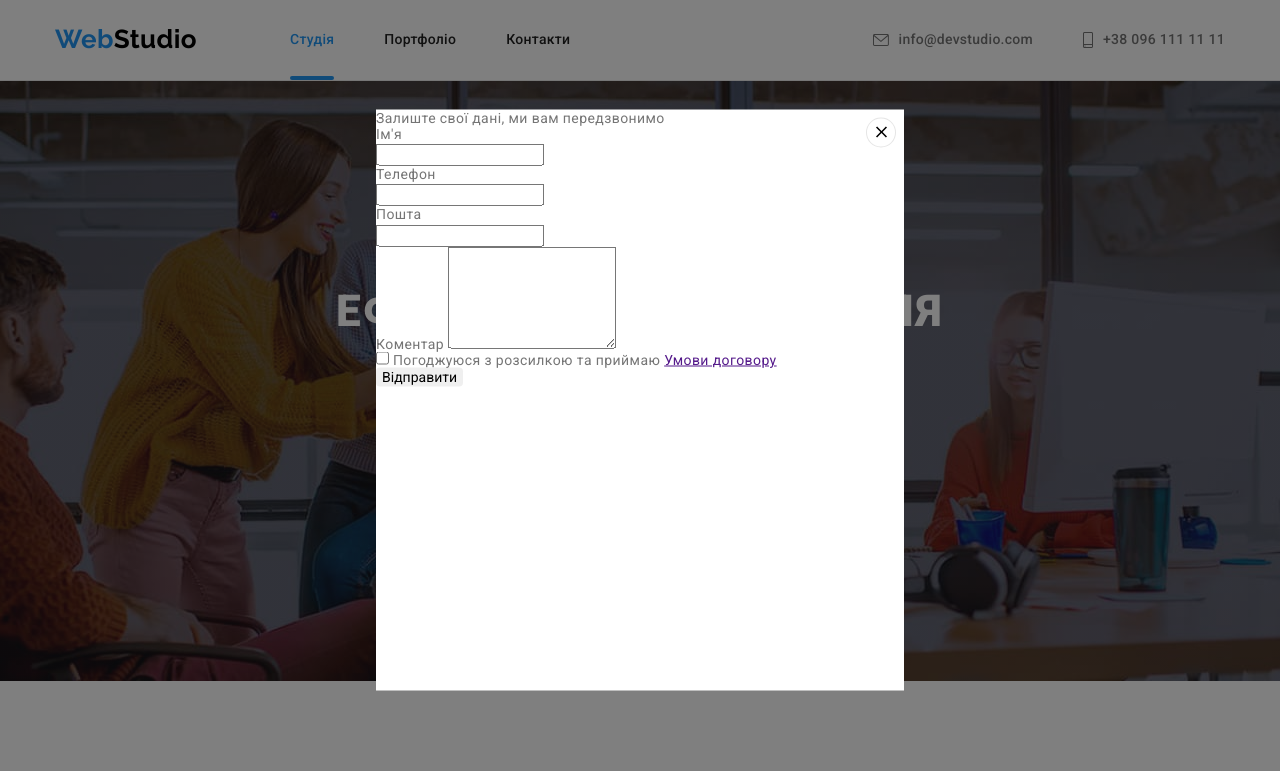
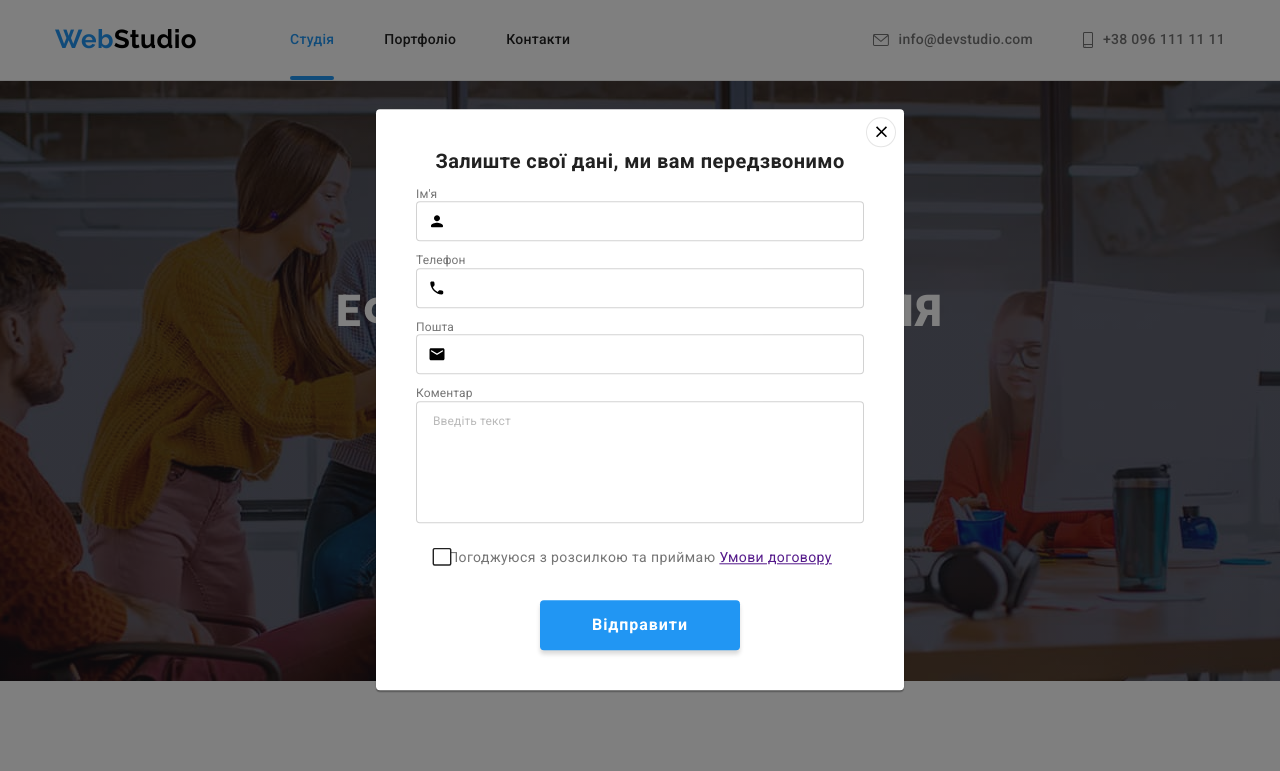
Before and after one commit to KseniiaBryzhko/goit-markup-hw-06, a plain HTML site: page index.html in a window 1280 px wide. Both pictures are taken after a click on the button "Замовити послугу". Shown: the top 771 px of the page. Drawn offline with nearby package versions, Linux system fonts and the light colour scheme.

Commit message:
pre-finish

```diff
--- a/css/styles.css
+++ b/css/styles.css
@@ -538,6 +538,12 @@ button {
   outline: none;
 }
 
+.footer-subscribe-input::placeholder {
+  font-size: 16px;
+  line-height: 1.3;
+  color: var(--footer-address-color);
+}
+
 .footer-subscribe-btn {
   display: flex;
   align-items: center;
@@ -553,7 +559,6 @@ button {
   border-width: 0;
   box-shadow: 0px 4px 4px rgba(0, 0, 0, 0.15);
   border-radius: 4px;
-  background-color: ;
 }
 
 /* backdrop */
@@ -587,7 +592,11 @@ button {
   left: 50%;
   min-width: 528px;
   min-height: 581px;
+  padding: 40px;
   background-color: var(--thirdy-color);
+  box-shadow: 0px 1px 3px rgba(0, 0, 0, 0.12), 0px 1px 1px rgba(0, 0, 0, 0.14),
+    0px 2px 1px rgba(0, 0, 0, 0.2);
+  border-radius: 4px;
   transform: translate(-50%, -50%) scale(1);
   transition: transform 250ms cubic-bezier(0.4, 0, 0.2, 1);
 }
@@ -606,6 +615,144 @@ button {
   border-radius: 50%;
   background-color: #fff;
   cursor: pointer;
+  transition: fill 250ms cubic-bezier(0.4, 0, 0.2, 1);
+}
+
+.close-modal:hover,
+.close-modal:focus {
+  fill: var(--accent-color);
+}
+
+.modal-text {
+  margin-bottom: 12px;
+  font-weight: 700;
+  font-size: 20px;
+  line-height: 1.2;
+  text-align: center;
+  color: var(--secondary-color);
+}
+
+.modal-label {
+  margin-bottom: 4px;
+  font-size: 12px;
+  line-height: 1.2;
+  letter-spacing: 0.01em;
+  color: var(--primary-color);
+}
+
+.modal-input-icon {
+  position: relative;
+  margin-bottom: 10px;
+  transition: fill 250ms cubic-bezier(0.4, 0, 0.2, 1),
+    border-color 250ms cubic-bezier(0.4, 0, 0.2, 1);
+}
+
+.modal-input-icon:hover,
+.modal-input-icon:focus-within {
+  fill: var(--accent-color);
+}
+
+.modal-input-icon:hover .modal-input,
+.modal-input-icon:focus-within .modal-input,
+.modal-comment:hover,
+.modal-comment:focus-within {
+  border: 1px solid var(--accent-color);
+}
+
+.modal-input {
+  width: 100%;
+  height: 40px;
+  padding: 12px 42px;
+  border: 1px solid rgba(33, 33, 33, 0.2);
+  border-radius: 4px;
+}
+
+.modal-icon {
+  position: absolute;
+  top: 50%;
+  left: 12px;
+  transform: translateY(-50%);
+}
+
+.modal-comment {
+  width: 100%;
+  padding: 12px 16px;
+  margin-bottom: 20px;
+  resize: none;
+  border: 1px solid rgba(33, 33, 33, 0.2);
+  border-radius: 4px;
+}
+
+.modal-comment::placeholder {
+  font-size: 12px;
+  line-height: 1.2;
+  letter-spacing: 0.01em;
+  color: rgba(117, 117, 117, 0.5);
+}
+
+.modal-agreement {
+  font-size: var(--primary-font-size);
+  line-height: 1.7;
+  color: var(--primary-color);
+}
+
+.modal-agreement-checkbox {
+  position: relative;
+  display: flex;
+  justify-content: center;
+  margin-bottom: 30px;
+}
+
+.modal-form-btn {
+  padding: 10px 52px;
+  text-align: center;
+  margin-left: auto;
+  margin-right: auto;
+  font-family: inherit;
+  color: var(--thirdy-color);
+  background-color: var(--accent-color);
+  font-weight: 700;
+  font-size: var(--secondary-font-size);
+  line-height: 1.9;
+  letter-spacing: 0.06em;
+  border-width: 0;
+  box-shadow: 0px 4px 4px rgba(0, 0, 0, 0.15);
+  border-radius: 4px;
+}
+
+.option {
+  display: block;
+}
+
+.check-input {
+  position: absolute;
+  clip: rect(0 0 0 0);
+  width: 1px;
+  height: 1px;
+  margin: -1px;
+}
+
+.custom-checkbox {
+  position: absolute;
+  margin-top: 0.2em;
+  margin-left: -1em;
+  width: 16px;
+  height: 15px;
+  overflow: hidden;
+  border-radius: 0.05em;
+  background-color: white;
+  background-repeat: no-repeat;
+  background-position: 50% 50%;
+  box-shadow: 0 0 0 0.1em var(--secondary-color);
+}
+
+.check-input:checked + .custom-checkbox {
+  background-image: url(../images/icons/check.svg);
+  box-shadow: none;
+}
+
+.check-input:focus + .custom-checkbox {
+  box-shadow: 0 0 0 0.1em var(--accent-color);
 }
 
 /* portfolio */
--- a/index.html
+++ b/index.html
@@ -449,32 +449,51 @@
 			<form class="modal-form" name="contacts_form" autocomplete="off" novalidate>
 				<p class="modal-text">Залиште свої дані, ми вам передзвонимо</p>
 				<div class="modal-form-group">
-					<label for="name">Ім'я</label>
-					<div class="">
-						<input type="text" name="name" id="name" required>
-						<svg width="18" height="18"></svg>
+					<label class="modal-label" for="name">Ім'я</label>
+					<div class="modal-input-icon">
+						<input class="modal-input" type="text" name="name" id="name" required>
+						<svg class="modal-icon" width="18" height="18">
+							<use href="./images/icons.svg#icon-person"></use>
+						</svg>
 					</div>
-					<label for="phone">Телефон</label>
-					<div class="">
-						<input type="tel" name="phone" id="phone" required>
-						<svg width="18" height="18"></svg>
+					<label class="modal-label" for="phone">Телефон</label>
+					<div class="modal-input-icon">
+						<input class="modal-input" type="tel" name="phone" id="phone" required>
+						<svg class="modal-icon" width="18" height="18">
+							<use href="./images/icons.svg#icon-phonepipe"></use>
+						</svg>
 					</div>
-					<label for="mail">Пошта</label>
-					<div class="">
-						<input type="email" name="mail" id="mail" required>
-						<svg width="18" height="18"></svg>
+					<label class="modal-label" for="mail">Пошта</label>
+					<div class="modal-input-icon">
+						<input class="modal-input" type="email" name="mail" id="mail" required>
+						<svg class="modal-icon" width="18" height="18">
+							<use href="./images/icons.svg#icon-email"></use>
+						</svg>
 					</div>
-					<label for="comment">Коментар</label>
-					<textarea name="user_message" id="comment" rows="6"></textarea>
+					<div>
+						<label class="modal-label" for="comment">Коментар</label>
+						<textarea class="modal-comment" name="user_message" id="comment" rows="6"
+							placeholder="Введіть текст"></textarea>
+					</div>
 				</div>
-				<div>
-					<input type="checkbox" id="agreement" />
-					<label for="agreement">Погоджуюся з розсилкою та приймаю <a href="">Умови договору</a></label>
+				<div class="modal-agreement-checkbox">
+					<label class="modal-agreement option">
+						<input class="check-input" type="checkbox" />
+						<span class="custom-checkbox"></span>
+						Погоджуюся з розсилкою та приймаю <a href="">Умови
+							договору</a>
+					</label>
 				</div>
-				<button type="submit">Відправити</button>
+				<button class="modal-form-btn" type="submit">Відправити</button>
 			</form>
 		</div>
 	</div>
+
+	<!-- <label class="check option">
+		<input class="check__input" type="checkbox">
+		<span class="check__box"></span>
+		Первый
+	</label> -->
 
 	<script src="./js/modal.js"></script>
 </body>
```
Also changed, not shown: images/icons/check.svg (added), images/icons/checkbox.svg (added), images/icons/email.svg (added), images/icons/person.svg (added), images/icons/phonepipe.svg (added), images/icons/send.svg (added).
